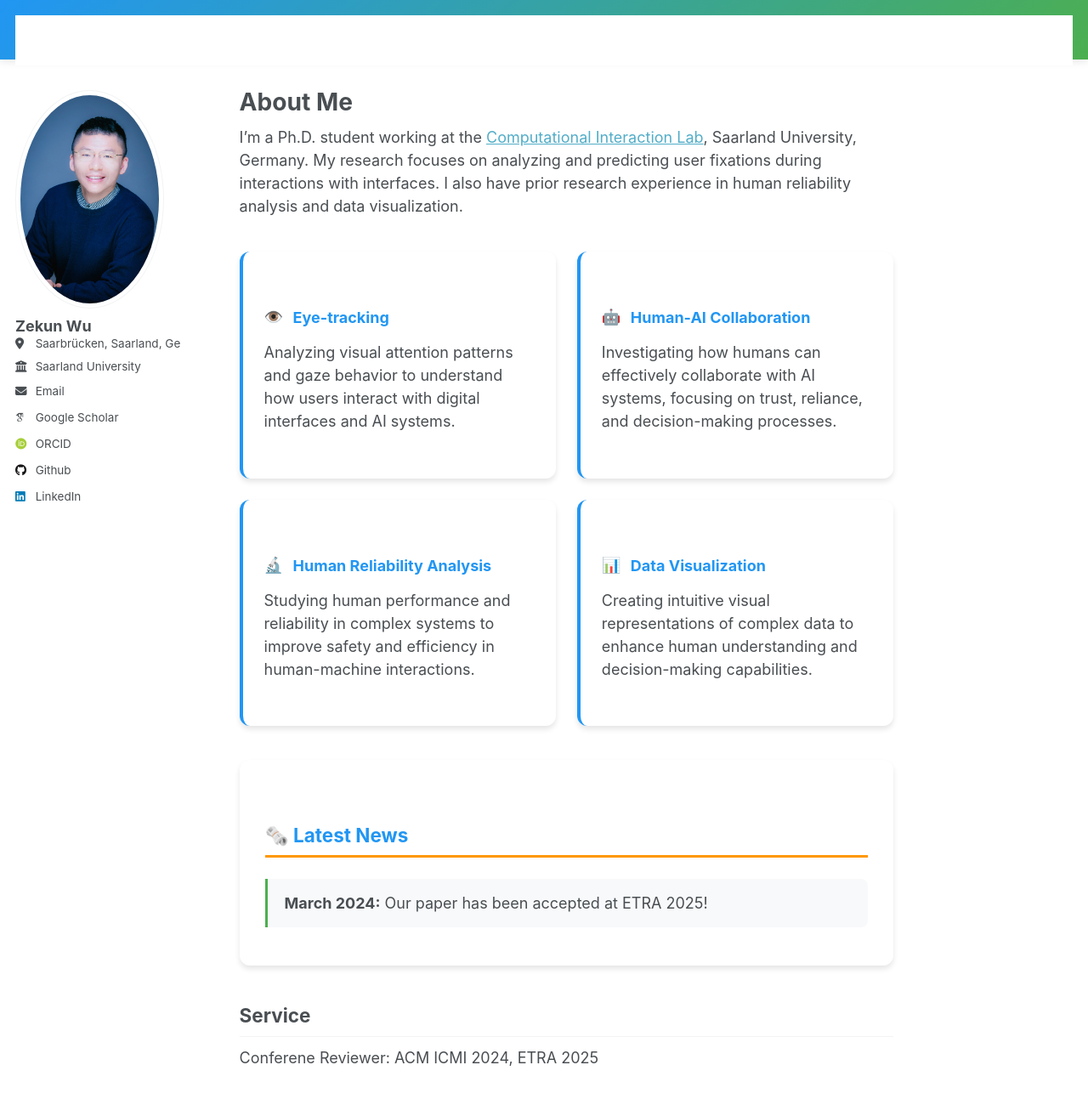
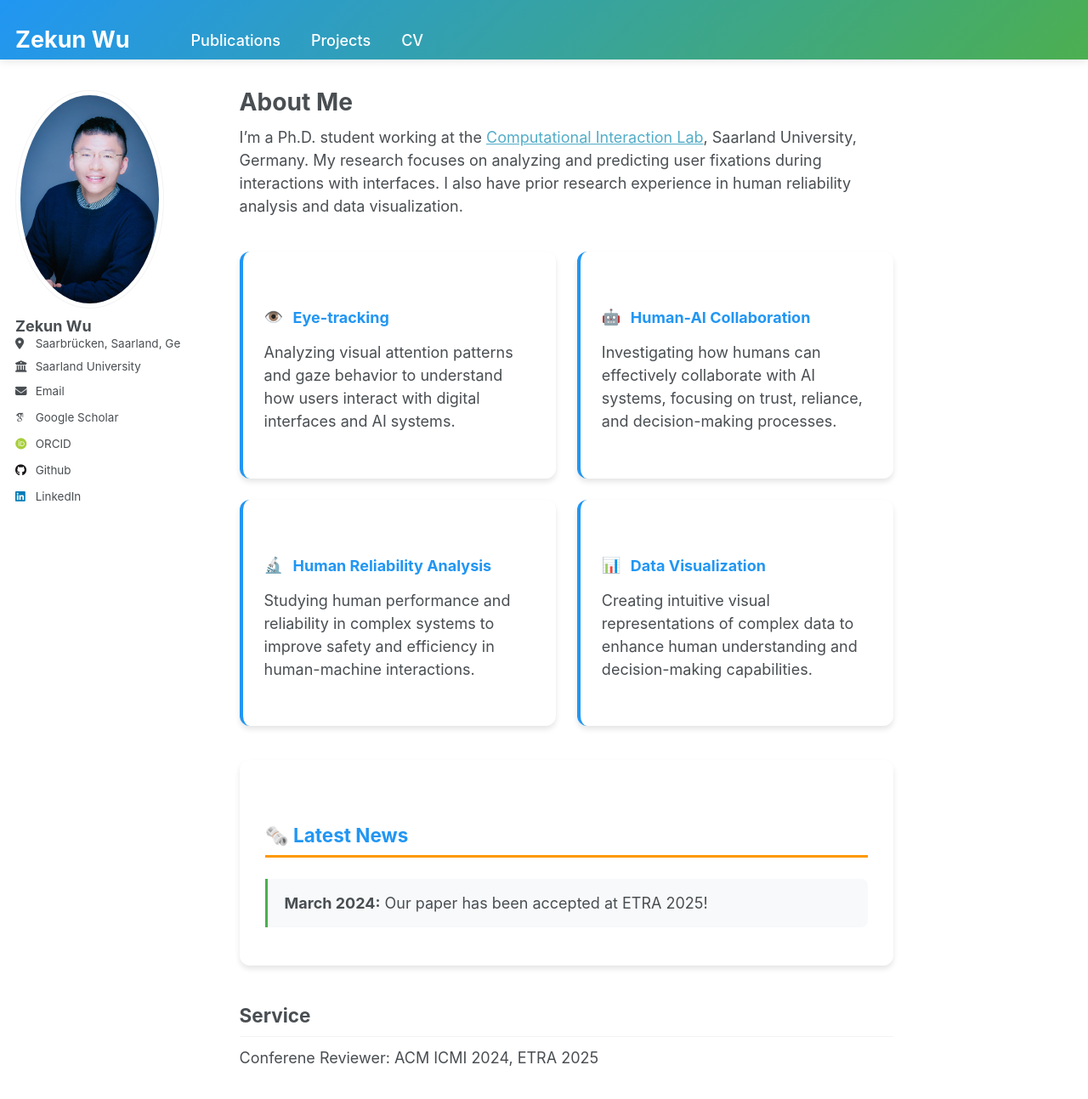
Before and after one commit to zekun-wu/zekun-wu.github.io, a Jekyll site: the page built from _pages/about.md, in a window 1280 px wide and 1400 px high. Shown: the top 1293 px of the window at 85% size. Built offline with Jekyll 4.4.1, drawn with Linux system fonts in a browser that asks for light colours; some web fonts are replaced.

Commit message:
Fix navigation visibility: Make nav background transparent so white text shows against gradient

```diff
--- a/_sass/_custom.scss
+++ b/_sass/_custom.scss
@@ -17,7 +17,10 @@
   box-shadow: 0 2px 10px rgba(0, 0, 0, 0.1);
 }
 
-/* Force all navigation text to be white */
+/* Fix navigation background and force all navigation text to be white */
+.masthead .greedy-nav {
+  background: transparent !important;
+}
 
 .masthead .masthead__inner-wrap .masthead__menu-item a,
 .masthead .greedy-nav a,
```
